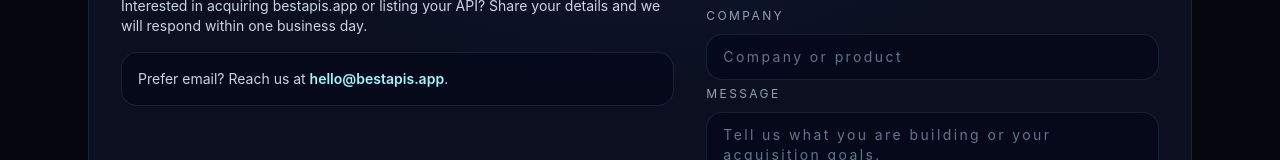
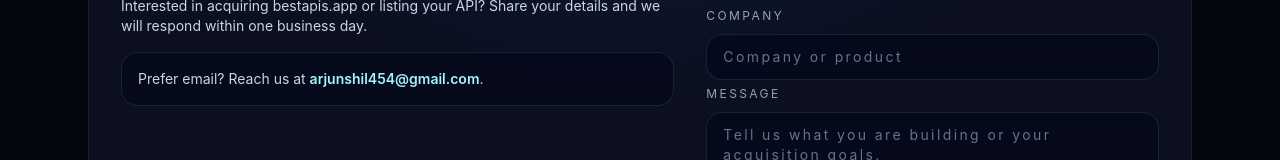
Before and after one commit to arjunshil549-ai/BEST-APIS.APP, a Next.js app: page / in a window 1280 px wide. Shown: the part 7658-7818 px from the top of the page. Built offline with nearby package versions, Linux system fonts and the light colour scheme.

Commit message:
Update contact email references
Agent-Logs-Url: https://github.com/arjunshil549-ai/BEST-APIS.APP/sessions/021bee49-b68c-4059-a859-c4940ce1d0cd

Co-authored-by: arjunshil549-ai <270188055+arjunshil549-ai@users.noreply.github.com>

```diff
--- a/src/app/page.tsx
+++ b/src/app/page.tsx
@@ -675,7 +675,7 @@ export default function Home() {
           </div>
           <a
             className="hidden rounded-full border border-cyan-400/40 bg-cyan-400/10 px-5 py-2 text-xs font-semibold uppercase tracking-widest text-cyan-100 transition hover:border-cyan-300 hover:text-white md:inline-flex"
-            href="mailto:hello@bestapis.app?subject=Early%20Access%20Request"
+            href="mailto:arjunshil454@gmail.com?subject=Early%20Access%20Request"
           >
             Request early access
           </a>
@@ -712,7 +712,7 @@ export default function Home() {
                 Explore the directory
               </a>
               <a
-                href="mailto:hello@bestapis.app?subject=List%20my%20API"
+                href="mailto:arjunshil454@gmail.com?subject=List%20my%20API"
                 className="inline-flex items-center justify-center rounded-full border border-slate-700/80 px-6 py-3 text-sm font-semibold text-slate-200 transition hover:border-cyan-400/60 hover:text-cyan-200"
               >
                 List your API
@@ -802,7 +802,7 @@ export default function Home() {
               </span>
               <a
                 className="text-sm font-semibold text-cyan-200 transition hover:text-cyan-100"
-                href="mailto:hello@bestapis.app?subject=Partnership%20Inquiry"
+                href="mailto:arjunshil454@gmail.com?subject=Partnership%20Inquiry"
               >
                 Become a partner →
               </a>
@@ -946,15 +946,15 @@ export default function Home() {
               Prefer email? Reach us at{" "}
               <a
                 className="font-semibold text-cyan-200 hover:text-cyan-100"
-                href="mailto:hello@bestapis.app"
+                href="mailto:arjunshil454@gmail.com"
               >
-                hello@bestapis.app
+                arjunshil454@gmail.com
               </a>
               .
             </div>
           </div>
           <form
-            action="https://formsubmit.co/hello@bestapis.app"
+            action="https://formsubmit.co/arjunshil454@gmail.com"
             method="POST"
             className="space-y-4"
           >
@@ -1033,13 +1033,13 @@ export default function Home() {
             <p>The premium App Store for AI Agents.</p>
           </div>
           <div className="flex flex-wrap items-center gap-4 text-xs uppercase tracking-[0.2em] text-cyan-200/70">
-            <a href="mailto:hello@bestapis.app?subject=Press%20Inquiry">
+            <a href="mailto:arjunshil454@gmail.com?subject=Press%20Inquiry">
               Press
             </a>
-            <a href="mailto:hello@bestapis.app?subject=Partnerships">
+            <a href="mailto:arjunshil454@gmail.com?subject=Partnerships">
               Partnerships
             </a>
-            <a href="mailto:hello@bestapis.app?subject=Investors">
+            <a href="mailto:arjunshil454@gmail.com?subject=Investors">
               Investors
             </a>
           </div>
```
